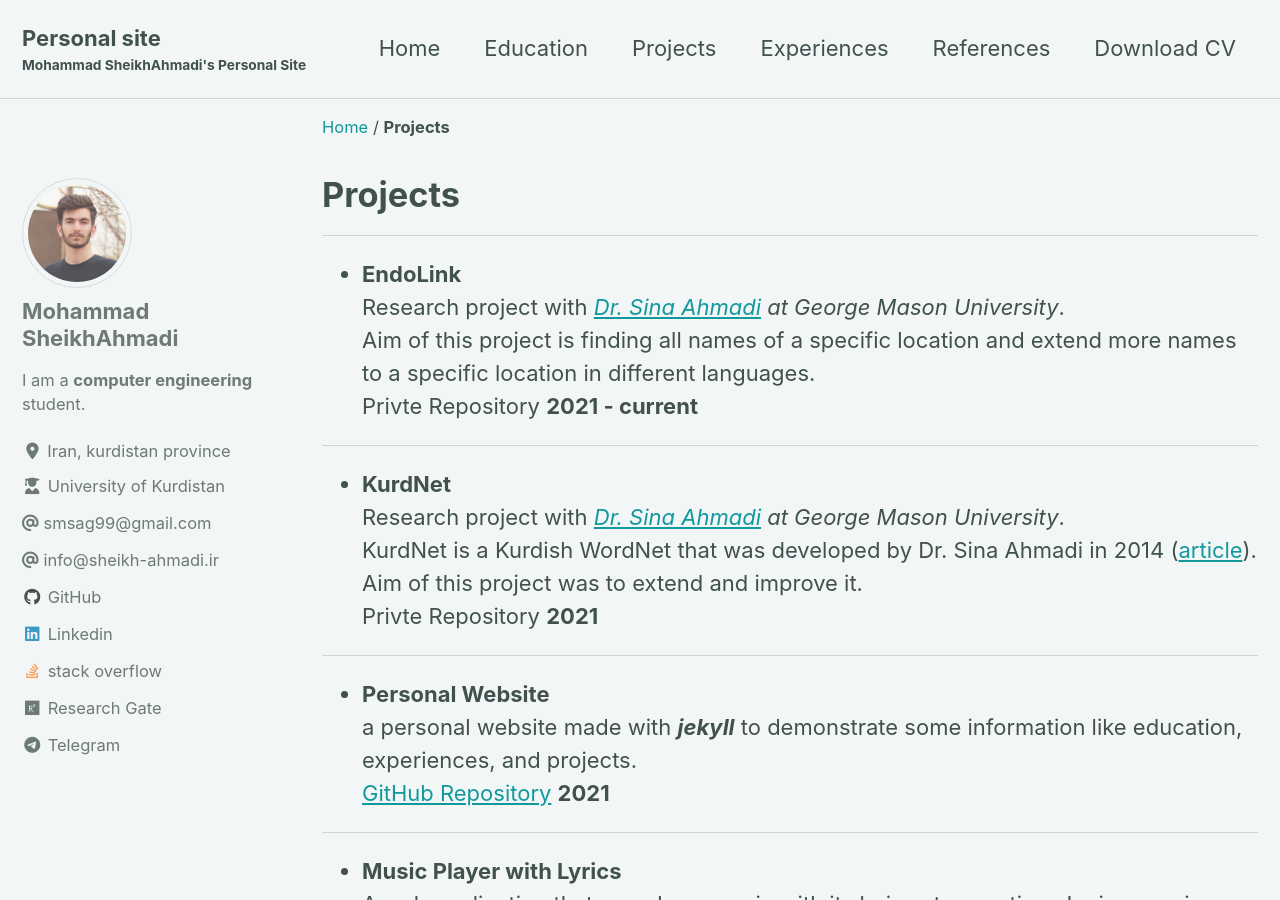
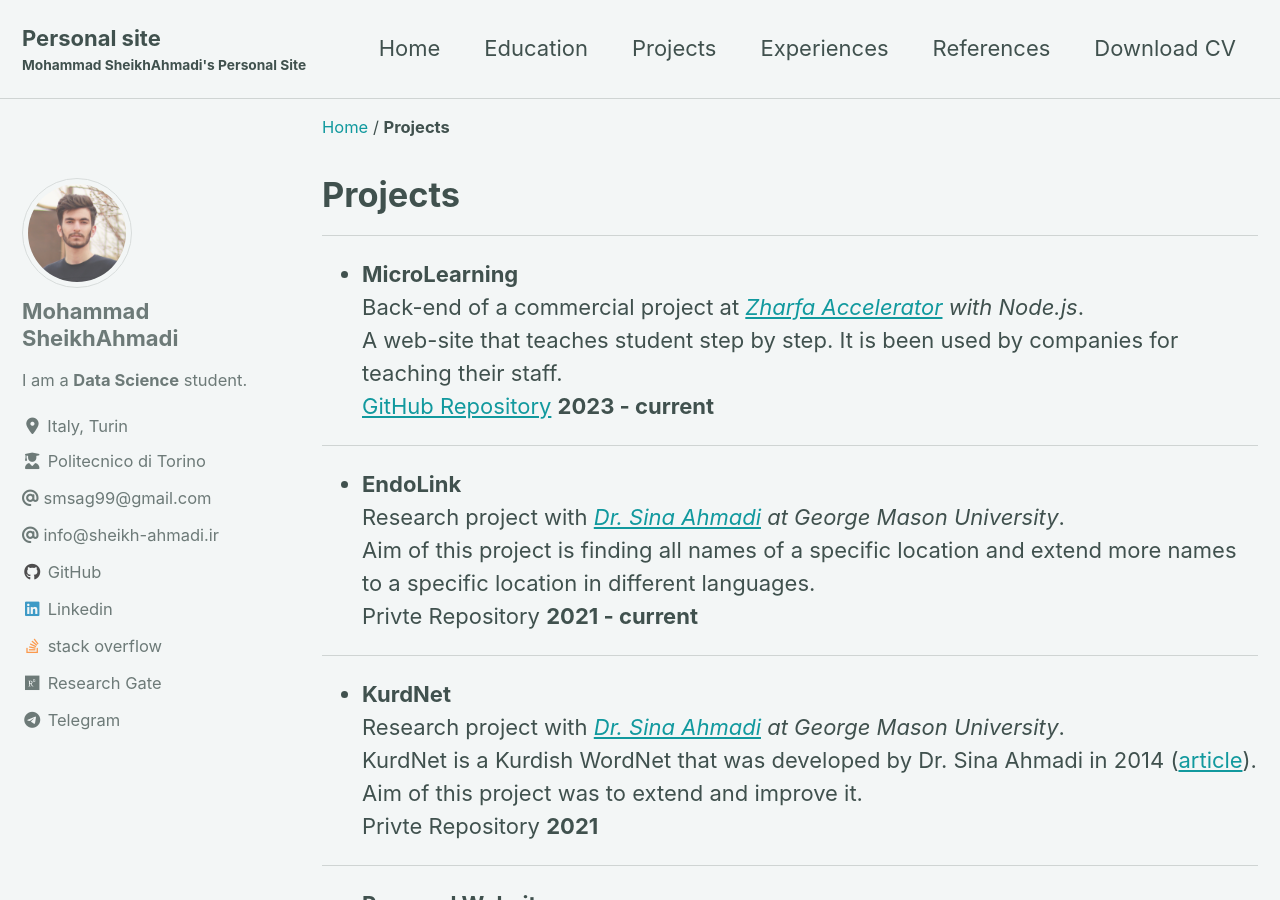
Before and after one commit to smsag99/Personal_Website, a Jekyll site: the page built from _pages/projects.md, in a window 1280 px wide and 900 px high. Built offline with Jekyll 4.4.1, drawn with Linux system fonts in a browser that asks for light colours; cached includes are drawn as plain includes; nearby versions of some CDN libraries.

Commit message:
update website

```diff
--- a/_config.yml
+++ b/_config.yml
@@ -104,15 +104,15 @@ analytics:
 author:
   name: "Mohammad SheikhAhmadi"
   avatar: "./Images/Avatar.jpg"
-  bio: "I am a **computer engineering** student."
+  bio: "I am a **Data Science** student."
   # bio: "BSc in Computer Engineering "
-  location: "Iran, kurdistan province"
+  location: "Italy, Turin"
   #email: "smsag99@gmail.com"
   links:
     #- label: "Email"
     #icon: "fas fa-fw fa-envelope-square"
     #url: "mailto:your.name@email.com"
-    - label: "University of Kurdistan"
+    - label: "Politecnico di Torino"
       icon: "fas fa-fw fa-user-graduate"
       url: "https://uok.ac.ir/"
     # - label: " VGostar"
--- a/_layouts/home.html
+++ b/_layouts/home.html
@@ -5,7 +5,7 @@ layout: archive
 <h1> Hi, This is Me</h1>
 <hr style="height:2px;border-width:0;color:gray;background-color:gray">
 <p>
-  I am a Data Scence student at Politecnico di Torino and also extremely passionate about programming and
+  I am a Data Science student at Politecnico di Torino and also extremely passionate about programming and
   research. I founded a firm named VGostar in the Augmented Reality (AR)
   field at the University of Kurdistan, and also we have been funded by university.
   <br><br> Recently, I have been working in an accelerator firm named Zharfa as a backend developer using Node.js. We
--- a/_pages/projects.md
+++ b/_pages/projects.md
@@ -14,6 +14,15 @@ An FTP client-server application that capable to send file to server by clients
 [GitHub Repository](https://github.com/smsag99/Graphical_FTP_ClientServer/) **2022**
 <br>
 <hr> -->
+
+- **MicroLearning**
+<br>
+Back-end of a commercial project at _[Zharfa Accelerator](https://www.zharfaco.com/) with Node.js_.<br>
+A web-site that teaches student step by step. It is been used by companies for teaching their staff.
+<br>
+[GitHub Repository](https://github.com/smsag99/Microlearning/) **2023 - current**
+<br>
+<hr>
 
 - **EndoLink**
 <br>
```
Also changed, not shown: 12 other files.
